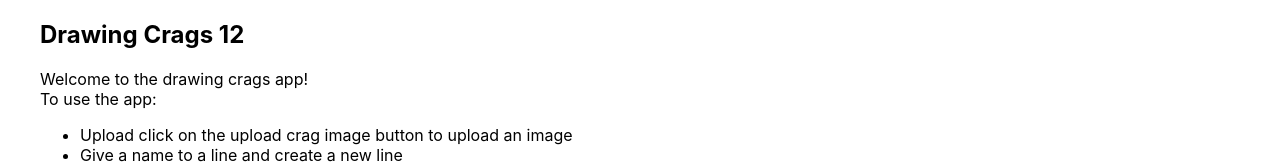
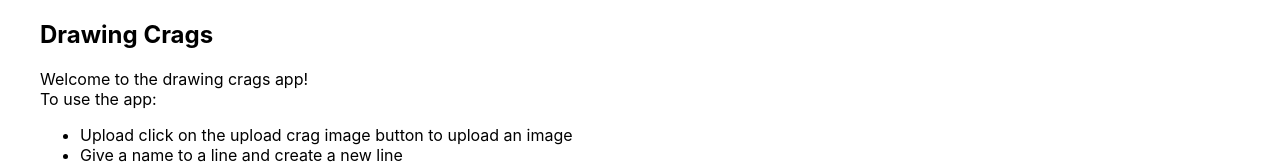
Before and after one commit to ilca-guidebook/drawingCrags, a React (Create React App) app: page / in a window 1280 px wide. Shown: the top 164 px of the page. Built offline with nearby package versions, Linux system fonts and the light colour scheme.

Commit message:
test commit

```diff
--- a/src/pages/drawingCrags/components/Header.tsx
+++ b/src/pages/drawingCrags/components/Header.tsx
@@ -3,7 +3,7 @@ import React from 'react';
 const Header = () => {
   return (
     <>
-      <h2>Drawing Crags 12</h2>
+      <h2>Drawing Crags</h2>
       <div>
         <div>Welcome to the drawing crags app!</div>
         <div>
```
